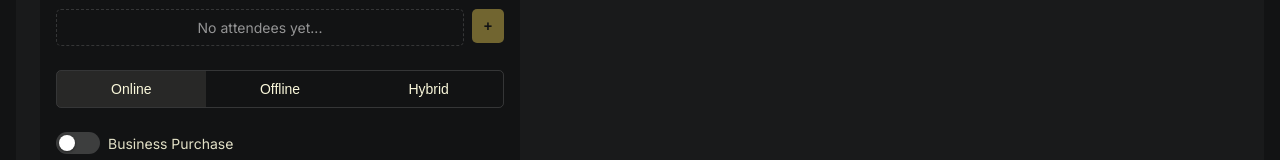
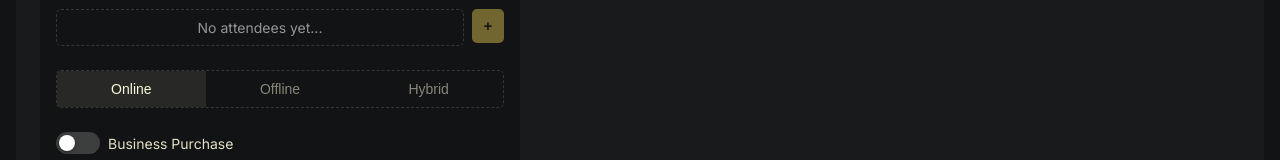
Before and after one commit to DMezhenskyi/angular-signal-forms-workshop-day2, an Angular app: page / in a window 1280 px wide. Shown: the part 423-583 px from the top of the page. Built offline with nearby package versions, Linux system fonts and the light colour scheme.

Commit message:
solution for the tasks in lab-5

```diff
--- a/src/app/features/playground/order-form.html
+++ b/src/app/features/playground/order-form.html
@@ -3,7 +3,7 @@
 
   <df-attendee-configurator-form [form]="form.attendees" />
 
-  <df-option-picker [selectedOption]="form.location().value()" class="location-picker" [options]="locations()"/>
+  <df-option-picker [formField]="form.location" class="location-picker" [options]="locations()"/>
 
   <div class="form-field business-toggle inline auto-height reversed">
     <label for="business-purchase">Business Purchase</label>
--- a/src/app/features/playground/order-form.ts
+++ b/src/app/features/playground/order-form.ts
@@ -1,4 +1,4 @@
-import { Component, computed, inject, input, linkedSignal, output } from '@angular/core';
+import { Component, computed, effect, inject, input, linkedSignal, output, signal, untracked } from '@angular/core';
 import { form, FormField, provideSignalFormsConfig, hidden, FormRoot, apply, applyWhen, readonly, disabled } from '@angular/forms/signals';
 import { inspectFormState } from '@features/form-inspector/form-connector';
 
@@ -15,6 +15,7 @@ import { AttendeeConfiguratorForm } from './attendee/attendee-configurator/atten
 import { customerFormSchema } from './customer/customer-form-schema';
 import { attendeeConfiguratorFormSchema } from './attendee/attendee-configurator/attendee-configurator-form-schema';
 import { companyBusinessPurchaseSchema, companyFormSchema } from './company/company-form-schema';
+
 
 @Component({
   selector: 'df-order-form',
@@ -51,9 +52,9 @@ export class OrderForm {
         ({ valueOf }) => valueOf(path.businessPurchase),
         companyBusinessPurchaseSchema
       );
-      // readonly(path.location, {
-      //   when: ({valueOf}) => Number(valueOf(path.attendees.count)) < 5
-      // });
+      readonly(path.location, {
+        when: ({valueOf}) => Number(valueOf(path.attendees.count)) < 5
+      });
     }, {
       submission: {
         action: async (form) => {
@@ -92,5 +93,16 @@ export class OrderForm {
   );
   constructor() {
     inspectFormState(this.form);
+
+    effect(() => {
+      const locations = this.locations();
+
+      untracked(() => {
+        const current = this.form.location().value();
+        if (!locations.some((l) => l.value === current)) {
+          this.form.location().value.set(locations[0].value);
+        }
+      });
+    })
   }
 }
--- a/src/app/shared/option-picker/option-picker.ts
+++ b/src/app/shared/option-picker/option-picker.ts
@@ -1,108 +1,31 @@
-import { Component, input, linkedSignal, model } from '@angular/core';
-import { PickerOption, ComputedSource } from './option';
+import { Component, input, model, output } from '@angular/core';
+import { PickerOption } from './option';
+import { FormValueControl } from '@angular/forms/signals';
 
 @Component({
   selector: 'df-option-picker',
   styleUrls: ['./option-picker.scss'],
   template: `
     @for (option of options(); track option.value) {
-      <button [class.selected]="selected() === option.value" (click)="select(option)" type="button" class="option">
+      <button [class.selected]="value() === option.value" (click)="select(option)" type="button" class="option">
         {{ option.label }}
       </button>
     }
   `,
+  host: {
+    '[attr.tabindex]': '0',
+    '(blur)': 'touch.emit()',
+    '[class.readonly]': 'readonly()',
+  }
 })
-export class OptionPicker<T> {
-  /*
-    TODO: Task 1: Make the picker a form control (~6 min)
+export class OptionPicker<T> implements FormValueControl<T | null> {
 
-    Problem: clicking an option changes nothing in the form. The Form Inspector
-    still shows location: "online".
-
-    Your job:
-      - Decide which contract fits this component: FormValueControl or
-        FormCheckboxControl. Add it to the class and implement it.
-      - Bind the picker to the `location` field in `order-form.html`.
-
-    Check: click "Offline". The Form Inspector shows location: "offline".
-
-    References:
-      - https://angular.dev/guide/forms/signals/custom-controls#understanding-control-interfaces
-      - https://angular.dev/guide/forms/signals/custom-controls#formvaluecontrol
-      - https://angular.dev/guide/forms/signals/custom-controls#how-the-formfield-directive-works
-  */
   readonly options = input.required<PickerOption<T>[]>();
-  readonly selectedOption = model<T | null>(null);
-
-  /*
-    TODO: Task 2: Add keyboard focus and the touched state (~3 min)
-
-    Problem: you cannot reach the picker with the Tab key, and the field never
-    becomes touched. Rules that wait for a blur, like `debounce('blur')`, would
-    never run.
-
-    Your job:
-      - Make the host element reachable with the Tab key.
-      - Tell the form when the user leaves the control, so the field becomes
-        touched.
-
-    Check: press Tab until the picker has the focus ring, then press Tab again.
-    The Form Inspector shows touched: true for location.
-
-    References:
-      - https://angular.dev/guide/forms/signals/custom-controls#interaction-state
-      - https://angular.dev/guide/forms/signals/field-state-management#touched-state
-  */
-
-  /*
-    TODO: Task 3: Add the readonly state (~5 min)
-
-    Problem: Go to order-form.ts and uncommend a readonly rule for the the 'location' model.
-    The rule there sets the field to readonly state if the amount of attendees is less than 5,
-    but UI does not reflect that.
-
-    Your job:
-      - Implement the support of the readonly state that will be always in sync with the form model.
-
-    Check: uncommend the readonly rule in order-form.ts. The picker gets a dashed border and
-    clicking an option changes nothing. Type 5 and the picker works again.
-
-    References:
-      - https://angular.dev/guide/forms/signals/custom-controls#availability-state
-      - https://angular.dev/guide/forms/signals/form-logic#display-uneditable-fields-with-readonly
-  */
-
-  /*
-    TODO: Task 4*: Keep the value inside the list of options (stretch)
-
-    Problem: tick "Business Purchase", pick "On-site", then untick the checkbox.
-    "On-site" is gone from the list and nothing looks selected, but the Form
-    Inspector still shows location: "onsite". The form would submit a location
-    the user cannot see.
-
-    Your job:
-      - Find a way to keep the model and the view in sync.
-
-    TIP: there is no an ideal solution for this problem.
-
-    Check: repeat the steps above. The Form Inspector shows a location that is
-    still in the list, for example "online".
-
-    References:
-      - https://angular.dev/guide/forms/signals/custom-controls#design-considerations
-      - https://angular.dev/guide/forms/signals/field-state-management#programmatic-state-changes
-  */
-  protected selected = linkedSignal<ComputedSource<T>, T | null>({
-    source: () => ({
-      options: this.options(),
-      value: this.selectedOption(),
-    }),
-    computation: ({ options, value }) => {
-      return options.find((o) => o.value === value)?.value ?? this.options()[0]?.value;
-    },
-  });
+  readonly value = model<T | null>(null);
+  readonly readonly = input<boolean>(false);
+  readonly touch = output<void>();
 
   protected select(option: PickerOption<T>) {
-    this.selectedOption.set(option.value);
+    this.value.set(option.value);
   }
 }
```
